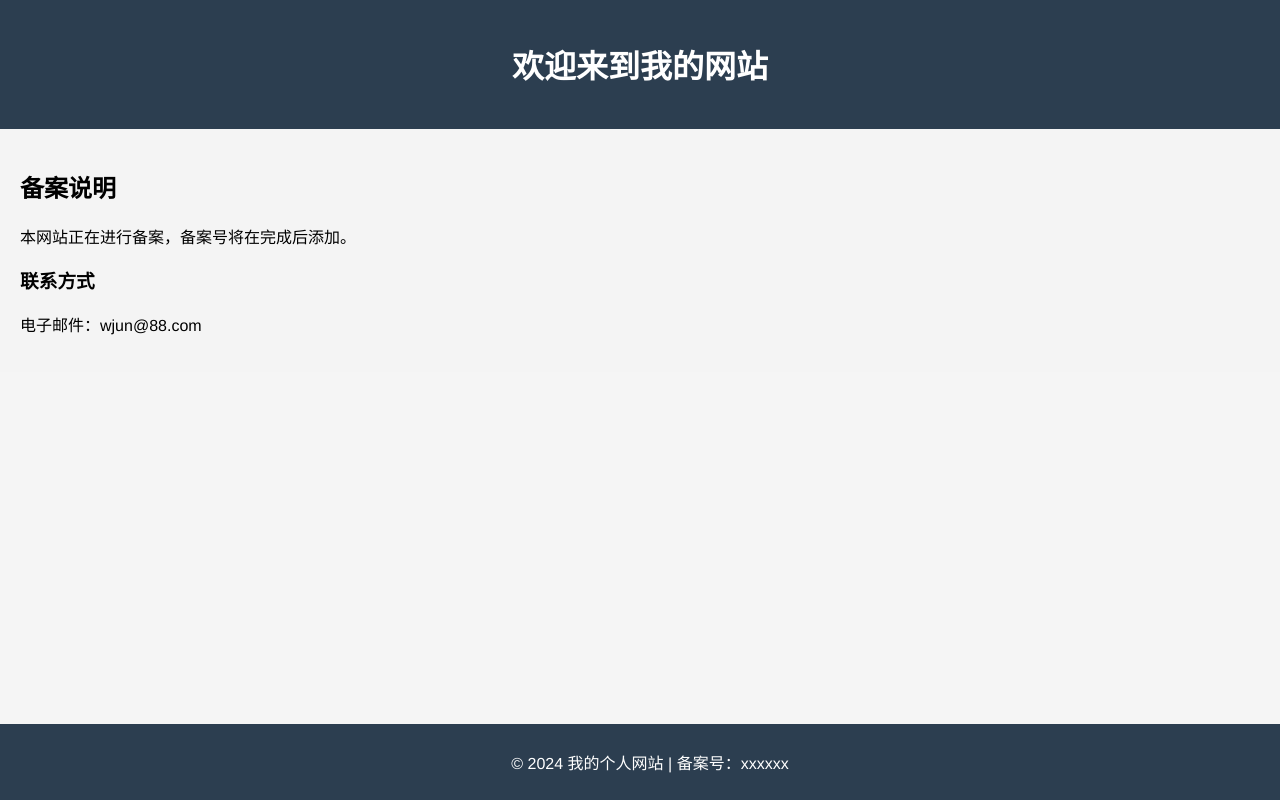
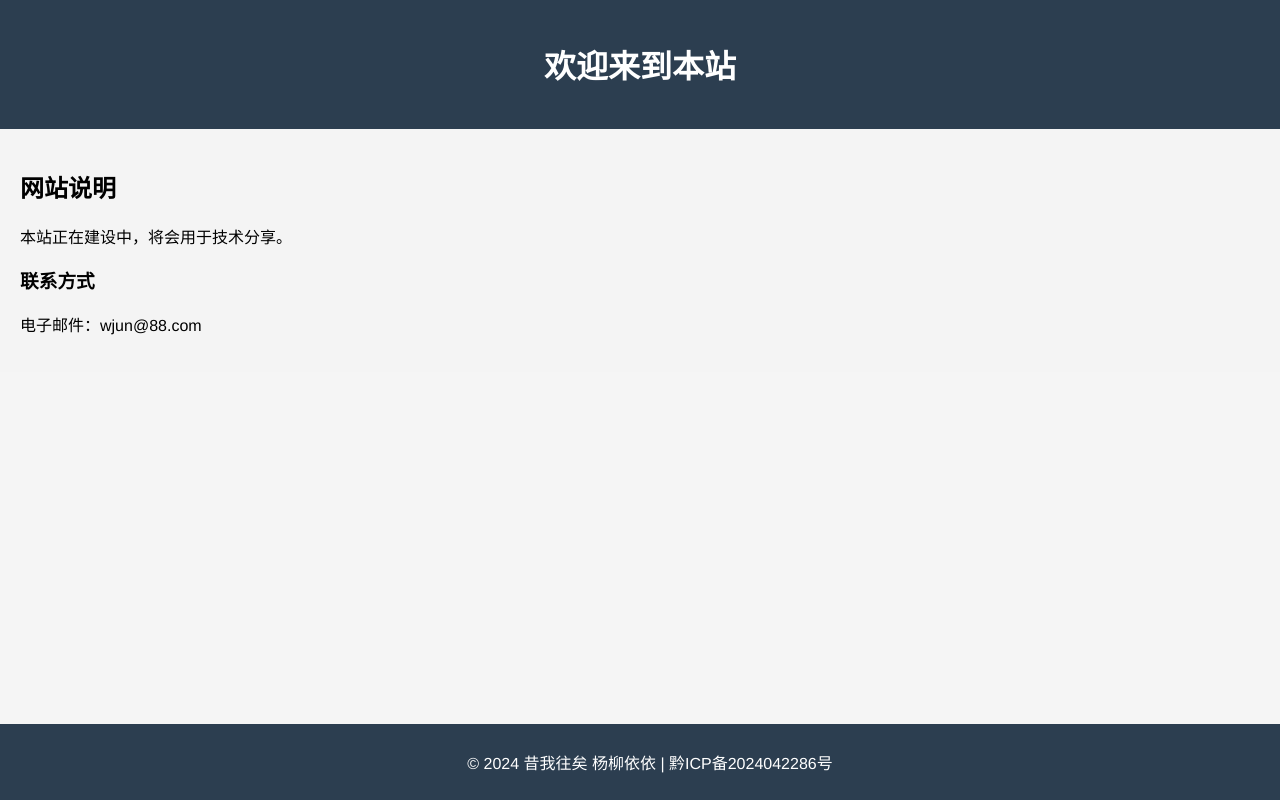
Before and after one commit to wjunex/tool, a Vue app: page / in a window 1280 px wide. Built offline with nearby package versions, Linux system fonts and the light colour scheme.

Commit message:
feat: 添加备案号

```diff
--- a/index.html
+++ b/index.html
@@ -4,7 +4,7 @@
 <head>
   <meta charset="UTF-8" />
   <meta name="viewport" content="width=device-width, initial-scale=1.0" />
-  <title>个人主页</title>
+  <title>杨柳依依</title>
 </head>
 
 <body>
--- a/src/view/index/index.vue
+++ b/src/view/index/index.vue
@@ -1,12 +1,12 @@
 <template>
   <div id="app">
     <header>
-      <h1>欢迎来到我的网站</h1>
+      <h1>欢迎来到本站</h1>
     </header>
     <main>
       <section>
-        <h2>备案说明</h2>
-        <p>本网站正在进行备案，备案号将在完成后添加。</p>
+        <h2>网站说明</h2>
+        <p>本站正在建设中，将会用于技术分享。</p>
       </section>
       <section>
         <h3>联系方式</h3>
@@ -14,14 +14,23 @@
       </section>
     </main>
     <footer>
-      <p>© 2024 我的个人网站 | 备案号：xxxxxx</p>
+      <p>
+        © 2024 昔我往矣 杨柳依依 |
+        <span class="button" @click="openUrl('https://beian.miit.gov.cn/')"
+          >黔ICP备2024042286号</span
+        >
+      </p>
     </footer>
   </div>
 </template>
 
-<script></script>
+<script setup>
+  const openUrl = (url) => {
+    window.open(url);
+  };
+</script>
 
-<style scoped>
+<style scoped lang="scss">
   #app {
     font-family: Avenir, Helvetica, Arial, sans-serif;
     margin: 0;
@@ -40,12 +49,6 @@
     padding: 20px;
   }
 
-  h1,
-  h2,
-  h3 {
-    /* color: #333; */
-  }
-
   footer {
     background-color: #2c3e50;
     color: #fff;
@@ -55,4 +58,11 @@
     width: 100%;
     bottom: 0;
   }
+
+  .button {
+    cursor: pointer;
+    &:active {
+      opacity: 0.7;
+    }
+  }
 </style>
```
Also changed, not shown: components.d.ts (+0 -9 lines).
